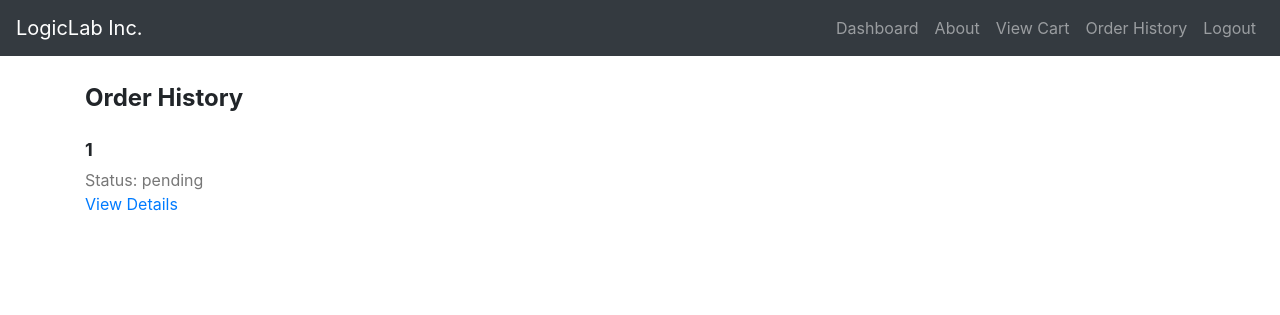
After one commit to Sam-Banankhu/product-management-system, a PHP site: page /order_history.php in a window 1280 px wide. The commit adds this page. Shown: the top 315 px of the page. Run offline with PHP 8.4, Linux system fonts and the light colour scheme; a user stored in the database is signed in; tables that the repository leaves empty or names only in its code hold one stand-in row (values such as "Sample post").

Commit message:
added order history

```diff
--- a/admin/delete_order.php
+++ b/admin/delete_order.php
@@ -1,5 +1,5 @@
 <?php
-require_once 'db_connection.php';
+require_once '../db_connection.php';
 
 if (isset($_POST['order_id'])) {
     $orderId = $_POST['order_id'];
--- a/header.php
+++ b/header.php
@@ -37,6 +37,7 @@ if (isset($_GET['logout'])) {
                 <a class="nav-link" href="about.php">About</a>
                 <?php if ($isLoggedIn) { ?>
                     <a class="nav-link admin-link" href="view_cart.php">View Cart</a>
+                    <a class="nav-link" href="order_history.php">Order History</a> <!-- New link for Order History -->
                     <a class="nav-link" href="?logout">Logout</a>
                 <?php } else { ?>
                     <a class="nav-link" href="login.php">Login</a>
--- /dev/null
+++ b/order_history.php
@@ -0,0 +1,90 @@
+<!-- order_history.php -->
+<!DOCTYPE html>
+<html>
+<head>
+    <title>Order History</title>
+    <link rel="stylesheet" href="css/bootstrap.min.css">
+    <style>
+        /* Your custom styles here */
+
+        .container {
+            max-width: 960px;
+            margin: 0 auto;
+            padding: 20px;
+        }
+
+        .header {
+            font-size: 24px;
+            font-weight: bold;
+            margin-bottom: 20px;
+        }
+
+        .order-list {
+            margin-bottom: 20px;
+        }
+
+        .order-item {
+            margin-bottom: 10px;
+        }
+
+        .order-id {
+            font-size: 18px;
+            font-weight: bold;
+        }
+
+        .order-status {
+            font-size: 16px;
+            color: #777;
+            margin-top: 5px;
+        }
+
+        .order-details-link {
+            display: inline-block;
+            font-size: 16px;
+            color: #007bff;
+            cursor: pointer;
+        }
+    </style>
+</head>
+<body>
+    <?php
+       error_reporting(E_ALL);
+       ini_set('display_errors', 1);
+       include("header.php");
+    require_once 'db_connection.php';
+    require_once 'session.php';
+
+    // Check if the customer is logged in
+    if (!isUserLoggedIn()) {
+        header('Location: login.php');
+        exit();
+    }
+
+    // Get the user ID from the session
+    $userId = $_SESSION['user_id'];
+
+    // Fetch the list of orders for the user from the orders table
+    $query = "SELECT order_id, status FROM orders WHERE user_id = ? ORDER BY created_at DESC";
+    $stmt = $conn->prepare($query);
+    $stmt->bind_param("i", $userId);
+    $stmt->execute();
+    $result = $stmt->get_result();
+    $stmt->close();
+
+    ?>
+
+    <div class="container">
+        <div class="header">Order History</div>
+
+        <div class="order-list">
+            <?php while ($order = $result->fetch_assoc()) : ?>
+                <div class="order-item">
+                    <div class="order-id"><?php echo $order['order_id']; ?></div>
+                    <div class="order-status">Status: <?php echo $order['status']; ?></div>
+                    <a class="order-details-link" href="order_status.php?order_id=<?php echo $order['order_id']; ?>">View Details</a>
+                </div>
+            <?php endwhile; ?>
+        </div>
+    </div>
+</body>
+</html>
```
Also changed, not shown: css/reciept.css (added, +51 -0 lines), order_status.php (added, +85 -0 lines), receipt.php (+2 -58 lines).
